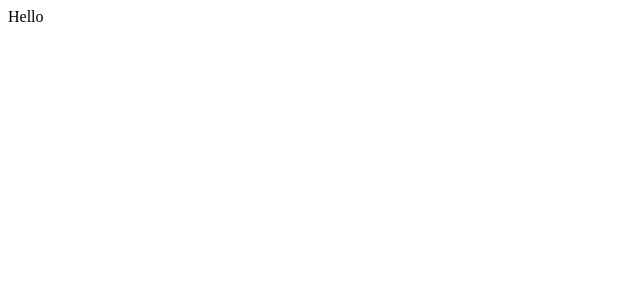
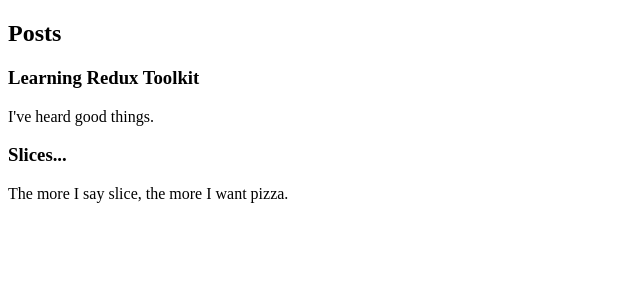
Before and after one commit to Adnan7209/blogPostReduxApp1, a React (Vite) app: page / in a window 1280 px wide. Shown: the top 300 px of the page, without its empty margins (0-640 px from the left). Built offline with nearby package versions, Linux system fonts and the light colour scheme.

Commit message:
basic app created

```diff
--- a/src/App.jsx
+++ b/src/App.jsx
@@ -1,7 +1,11 @@
+import PostsList from "./features/posts/PostsList"
+
 function App() {
 
   return (
-    <div>Hello</div>
+    <main >
+      <PostsList/>
+    </main>
   )
 }
 
--- /dev/null
+++ b/src/app/store.jsx
@@ -0,0 +1,9 @@
+import { configureStore } from "@reduxjs/toolkit";
+import postsReducer from "../features/posts/postsSlice"
+
+export const store = configureStore({
+    reducer:{
+        posts: postsReducer
+
+    }
+})
--- /dev/null
+++ b/src/features/posts/PostsList.jsx
@@ -0,0 +1,23 @@
+import { useSelector } from "react-redux";
+import {selectAllPosts} from "./postsSlice";
+
+const PostsList = () => {
+    const posts = useSelector(selectAllPosts)
+
+    const renderedPosts = posts.map( post => (
+        <article key={post.id}>
+            <h3>{post.title}</h3>
+            <p>{post.content.substring(0,100)}</p>
+        </article>
+    ))
+  return (
+    <section>
+        <h2>Posts</h2>
+        {
+            renderedPosts
+        }
+    </section>
+  )
+}
+
+export default PostsList
--- /dev/null
+++ b/src/features/posts/postsSlice.jsx
@@ -0,0 +1,15 @@
+import { createSlice } from "@reduxjs/toolkit";
+
+const initialState = [
+    {id:'1',title:'Learning Redux Toolkit', content:"I've heard good things."},
+    {id:'2',title:'Slices...',content:'The more I say slice, the more I want pizza.'}
+]
+
+const postsSlice = createSlice({
+    name:'posts',
+    initialState,
+    reducers:{}
+})
+
+export const selectAllPosts = (state) => state.posts;
+export default postsSlice.reducer;
--- a/src/main.jsx
+++ b/src/main.jsx
@@ -1,9 +1,13 @@
 import React from 'react'
 import ReactDOM from 'react-dom/client'
 import App from './App.jsx'
+import { Provider } from 'react-redux'
+import { store } from './app/store.jsx'
 
 ReactDOM.createRoot(document.getElementById('root')).render(
   <React.StrictMode>
+    <Provider store={store}>
     <App />
+    </Provider>
   </React.StrictMode>,
 )
```
